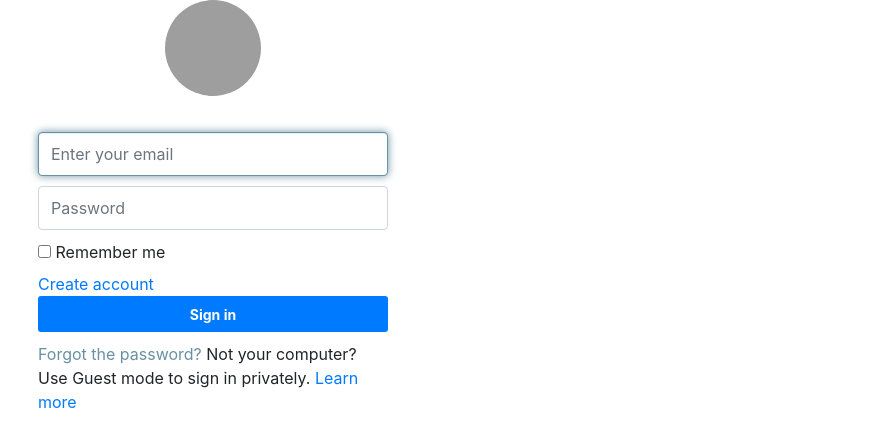
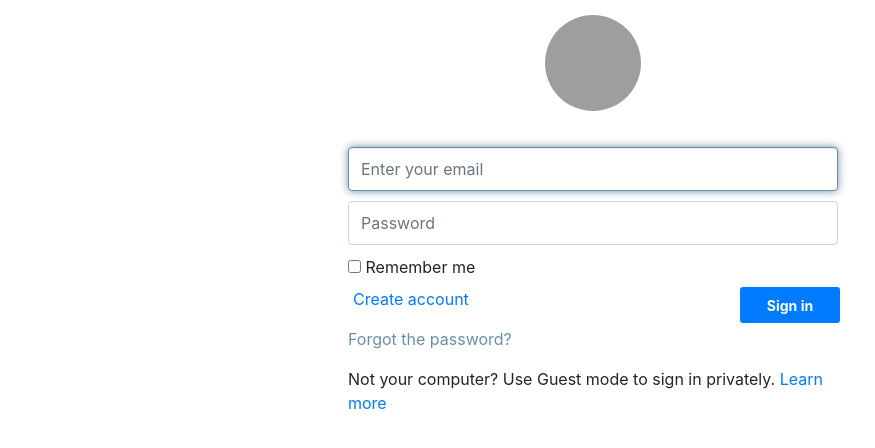
Before and after one commit to oluisrael11/FakeGoogleLogin, a plain HTML site: page index.html in a window 1280 px wide. Shown: the whole page, without its empty margins (47-922 px from the left). Drawn offline with nearby package versions, Linux system fonts and the light colour scheme; grey boxes are pictures that could not be loaded.

Commit message:
updated code for fake google login

```diff
--- a/index.html
+++ b/index.html
@@ -14,9 +14,9 @@
 <script src="script.js"></script>
 </head>
 <body>
-        <div class="container">
-                <div class="row">
-                    <div class="col-sm-6 col-md-4 col-md-offset-4">
+        <div class="center">
+                <div class="create-account">
+                    <div class="">
                         <div class="account-wall">
                             <div id="my-tab-content" class="tab-content">
                                     <div class="tab-pane active" id="login">
@@ -33,11 +33,13 @@
             </div>
             <a href="#" class="create-account">
                     Create account
-                </a><button class="btn btn-lg btn-primary btn-block btn-signin" type="submit">Sign in</button>
-        </form>
+                </a>
+                <div class="btn-right"><button class="btn btn-lg btn-primary btn-block btn-signin" type="submit">Sign in</button>
+                </div>
+        </form><p></p>
         <a href="#" class="forgot-password">
             Forgot the password?
-        </a>
+        </a><p></p>
         Not your computer? Use Guest mode to sign in privately.<a href="#" class="learn-more">
                 Learn more
             </a>
--- a/style.css
+++ b/style.css
@@ -114,6 +114,7 @@ border: none;
 -moz-transition: all 0.218s;
 -webkit-transition: all 0.218s;
 transition: all 0.218s;
+width: 100px;
 }
 
 
@@ -127,3 +128,29 @@ color: rgb(104, 145, 162);
 .forgot-password:focus{
 color: rgb(12, 97, 33);
 }
+
+.center {
+    margin: auto;
+    width: 550px;
+    padding: 10px;
+    text-align: center;
+}
+
+.create-account {
+    margin: auto;
+    width: 500px;
+    padding: 5px;
+    text-align: left;
+}
+
+.btn-left {
+    margin: auto;
+    width: 48%;
+    float: left;
+}
+
+.btn-right {
+    margin: auto;
+    width: 20%;
+    float: right;
+}
```
